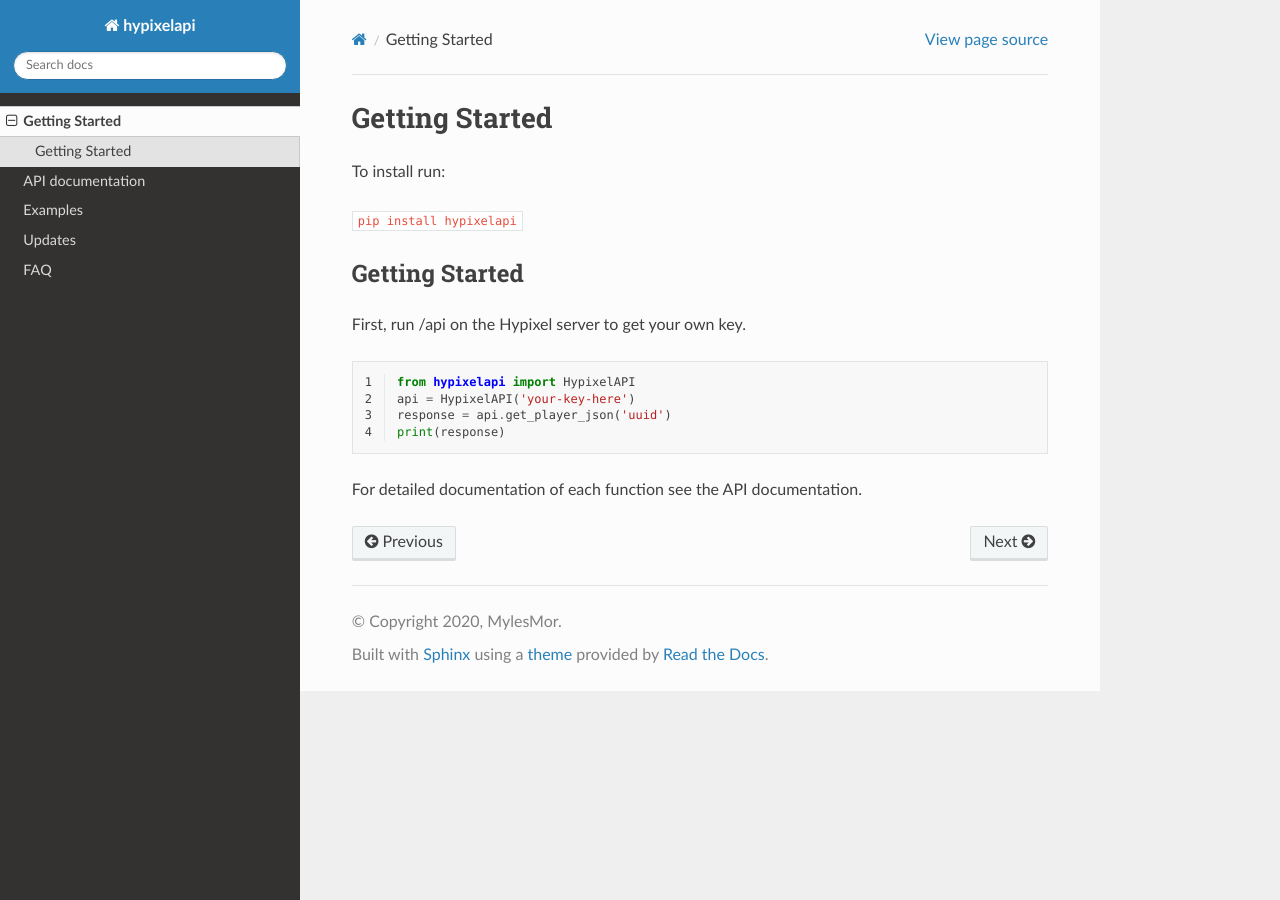
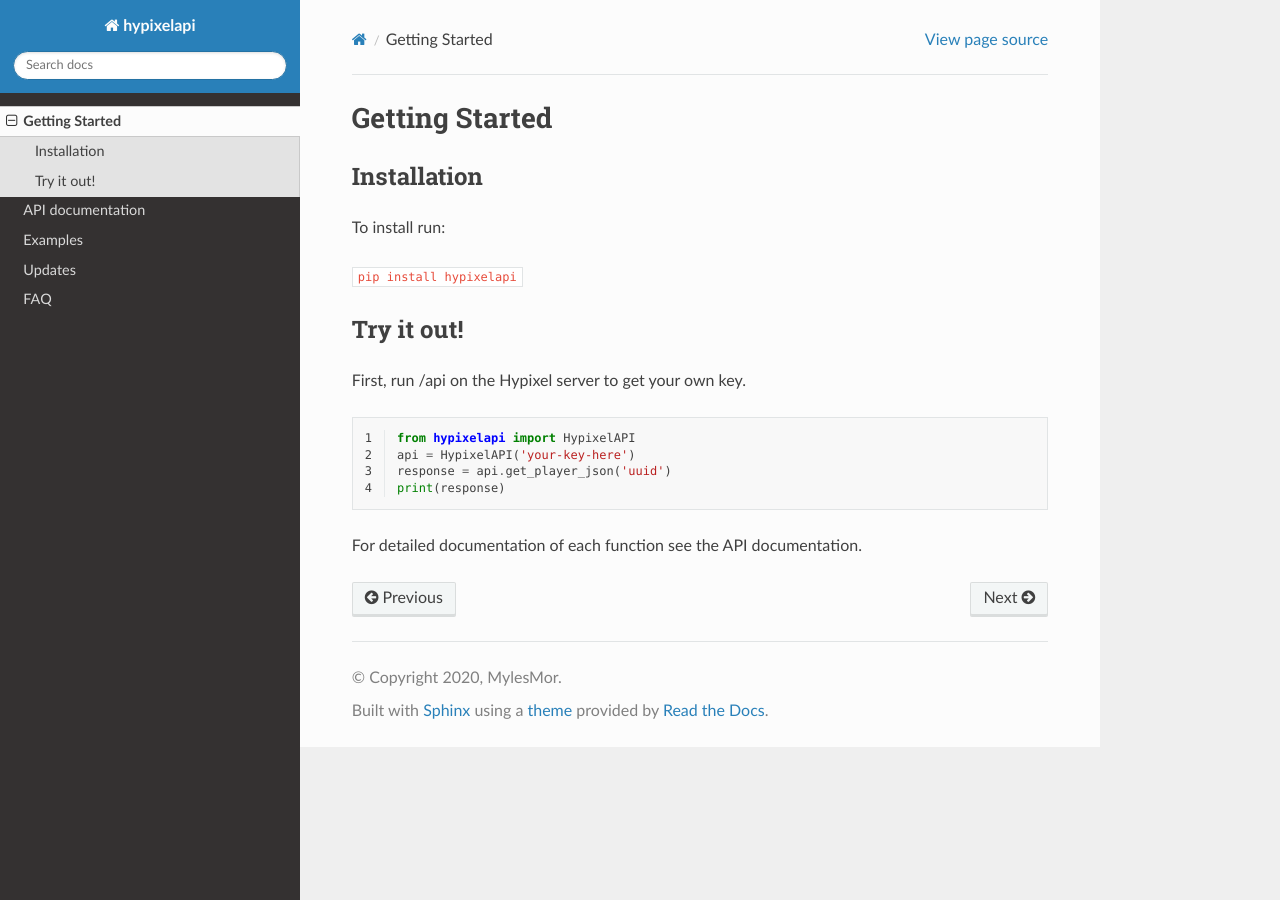
Before and after one commit to MylesMor/hypixelapi, a Sphinx documentation site: the page built from docs/source/install.rst, in a window 1280 px wide. Built offline with Sphinx 7.4.7 and the Read the Docs theme 2.0.0, drawn with Linux system fonts in a browser that asks for light colours.

Commit message:
Update install.rst

```diff
--- a/docs/source/install.rst
+++ b/docs/source/install.rst
@@ -1,10 +1,15 @@
 Getting Started
 ======================================
+
+Installation
+-----------------
+
 To install run:
 
 ``pip install hypixelapi``
 
-Getting Started
+
+Try it out!
 -------------------
 
 First, run /api on the Hypixel server to get your own key.
```
